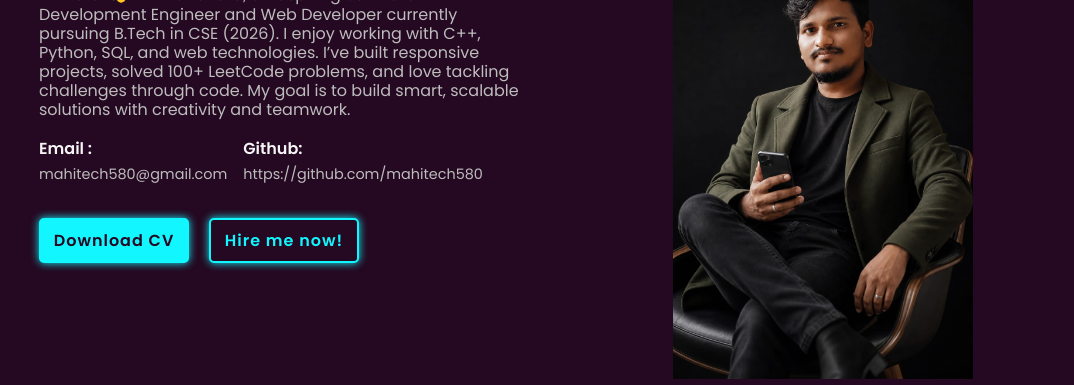
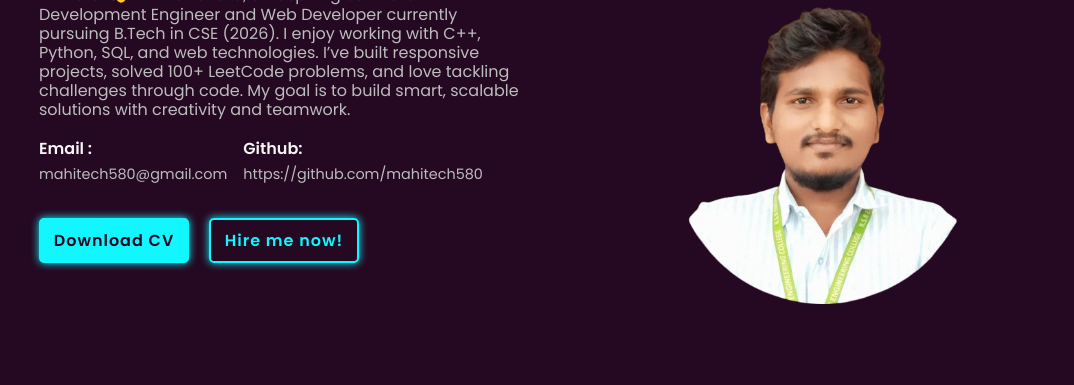
Before and after one commit to mahitech580/mahendra-portfolio, a plain HTML site: page index.html in a window 1280 px wide. Shown: the part 243-628 px from the top of the page, without its empty margins (89-1163 px from the left). Drawn offline with nearby package versions, Linux system fonts and the light colour scheme.

Commit message:
Update index.html

```diff
--- a/index.html
+++ b/index.html
@@ -72,7 +72,7 @@
 
             <div class="home-image scroll-scale">
                 <div class="img-box">
-                    <img src="img/630.jpeg" alt="">
+                    <img src="img/IMG_20250628_094112-removebg-preview__1_-modified-removebg-preview.png" alt="">
                 </div>
 
                 <div class="liquid-shape">
```
